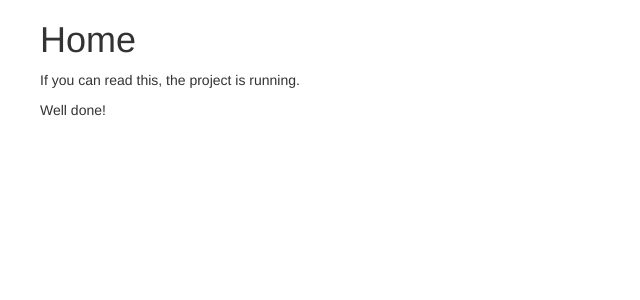
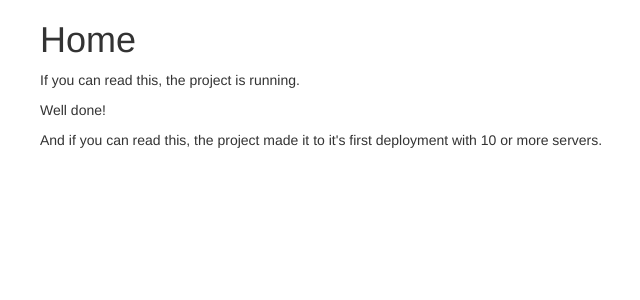
Before and after one commit to bitlabstudio/django-docker-aws, a Django app: page / in a window 1280 px wide. Shown: the top 300 px of the page, without its empty margins (30-670 px from the left). Run offline with Django 3.2, Linux system fonts and the light colour scheme; some libraries are stand-ins or nearby versions.

Commit message:
Adding some actual changed content.

```diff
--- a/templates/home.html
+++ b/templates/home.html
@@ -27,6 +27,7 @@
           <h1>Home</h1>
           <p>If you can read this, the project is running.</p>
           <p>Well done!</p>
+          <p>And if you can read this, the project made it to it's first deployment with 10 or more servers.</p>
         </div>
       </div>
     </div>
```
